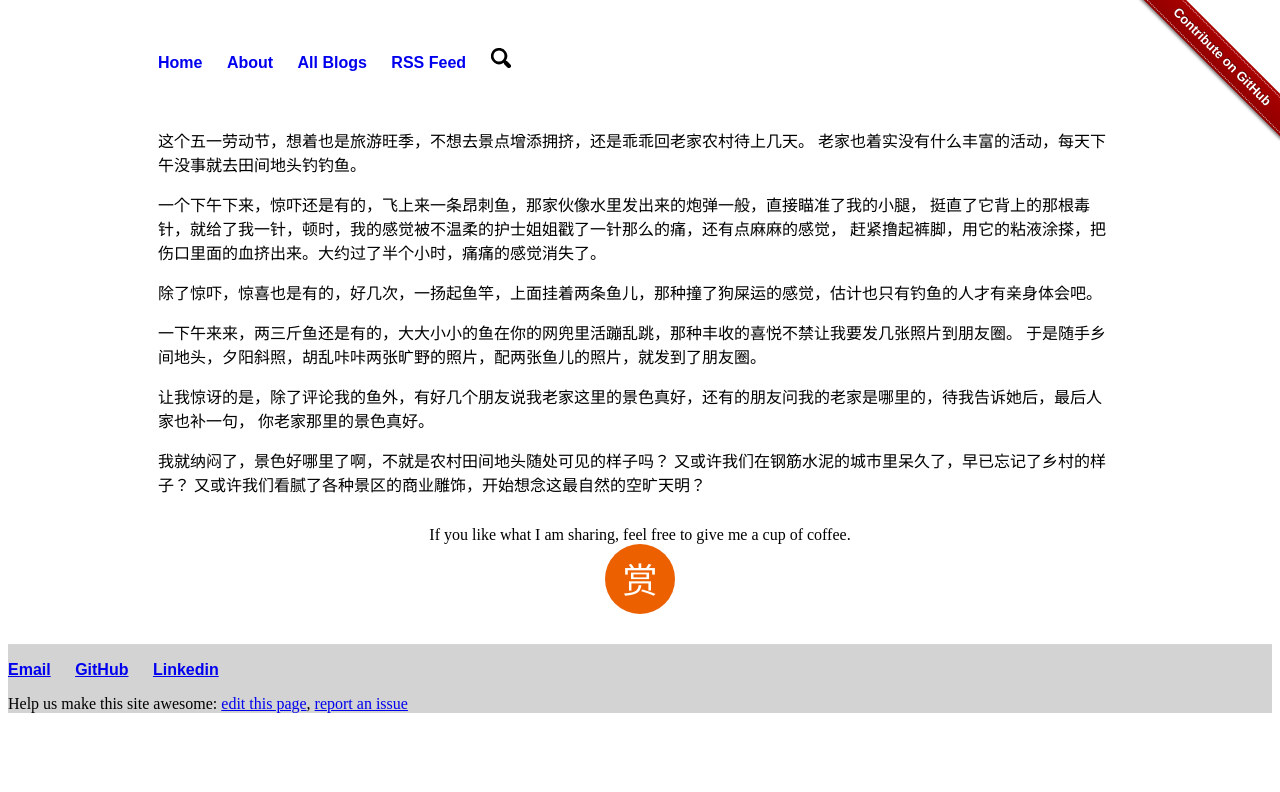
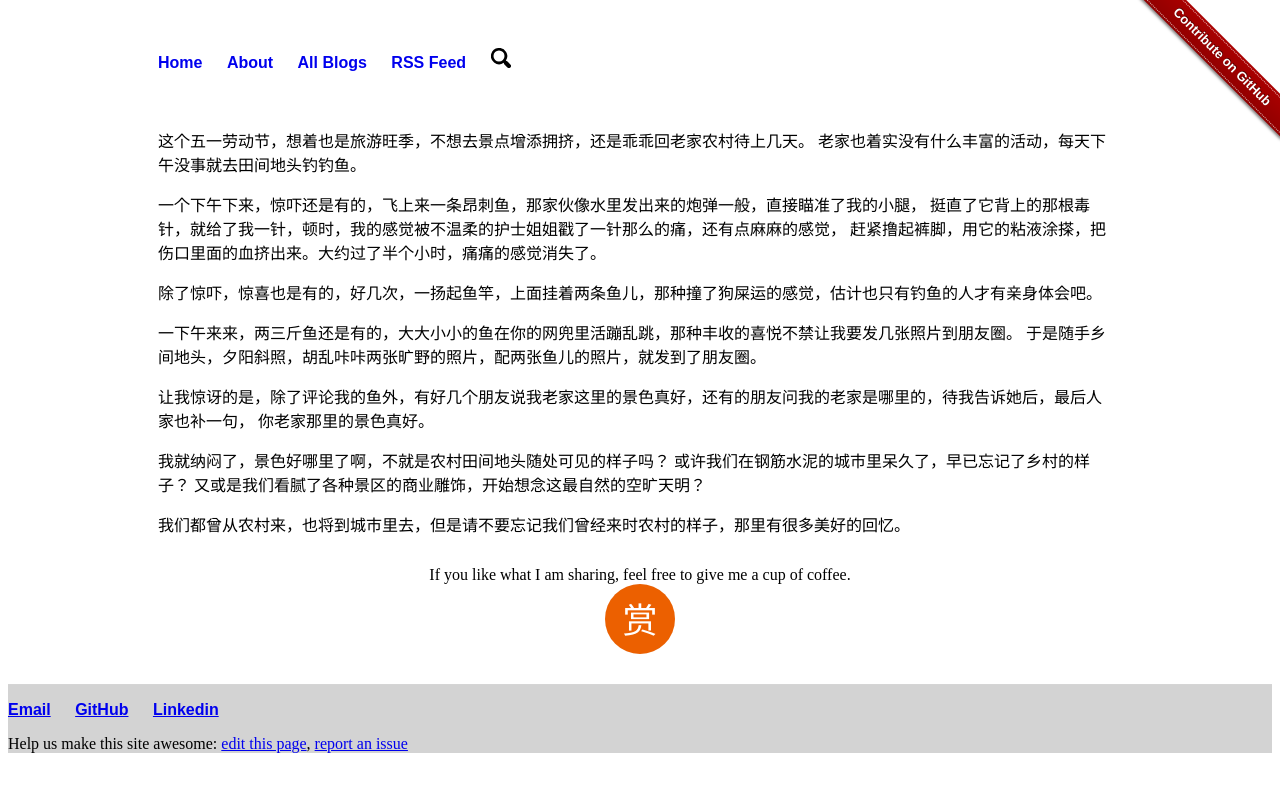
Before and after one commit to liuning0820/liuning0820.github.io, a Jekyll site: the page built from _posts/2019-05-04-风景那边真好.md, in a window 1280 px wide. Shown: the top 792 px of the page. Built offline with Jekyll 4.4.1, drawn with Linux system fonts in a browser that asks for light colours.

Commit message:
update the article.

```diff
--- a/_posts/2019-05-04-风景那边真好.md
+++ b/_posts/2019-05-04-风景那边真好.md
@@ -21,5 +21,7 @@ author: liuning0820
 你老家那里的景色真好。
 
 我就纳闷了，景色好哪里了啊，不就是农村田间地头随处可见的样子吗？
-又或许我们在钢筋水泥的城市里呆久了，早已忘记了乡村的样子？
-又或许我们看腻了各种景区的商业雕饰，开始想念这最自然的空旷天明？
+或许我们在钢筋水泥的城市里呆久了，早已忘记了乡村的样子？
+又或是我们看腻了各种景区的商业雕饰，开始想念这最自然的空旷天明？
+
+我们都曾从农村来，也将到城市里去，但是请不要忘记我们曾经来时农村的样子，那里有很多美好的回忆。
```
